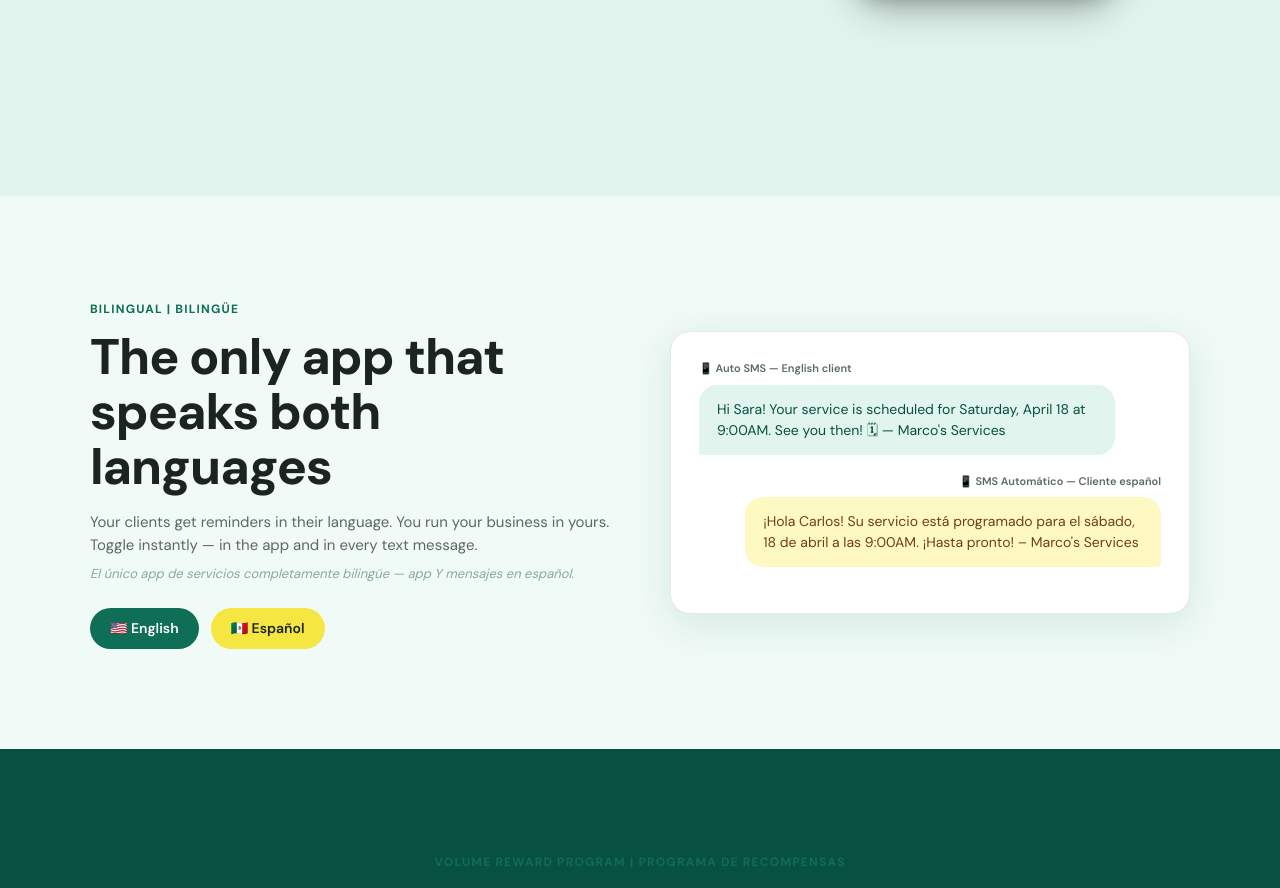
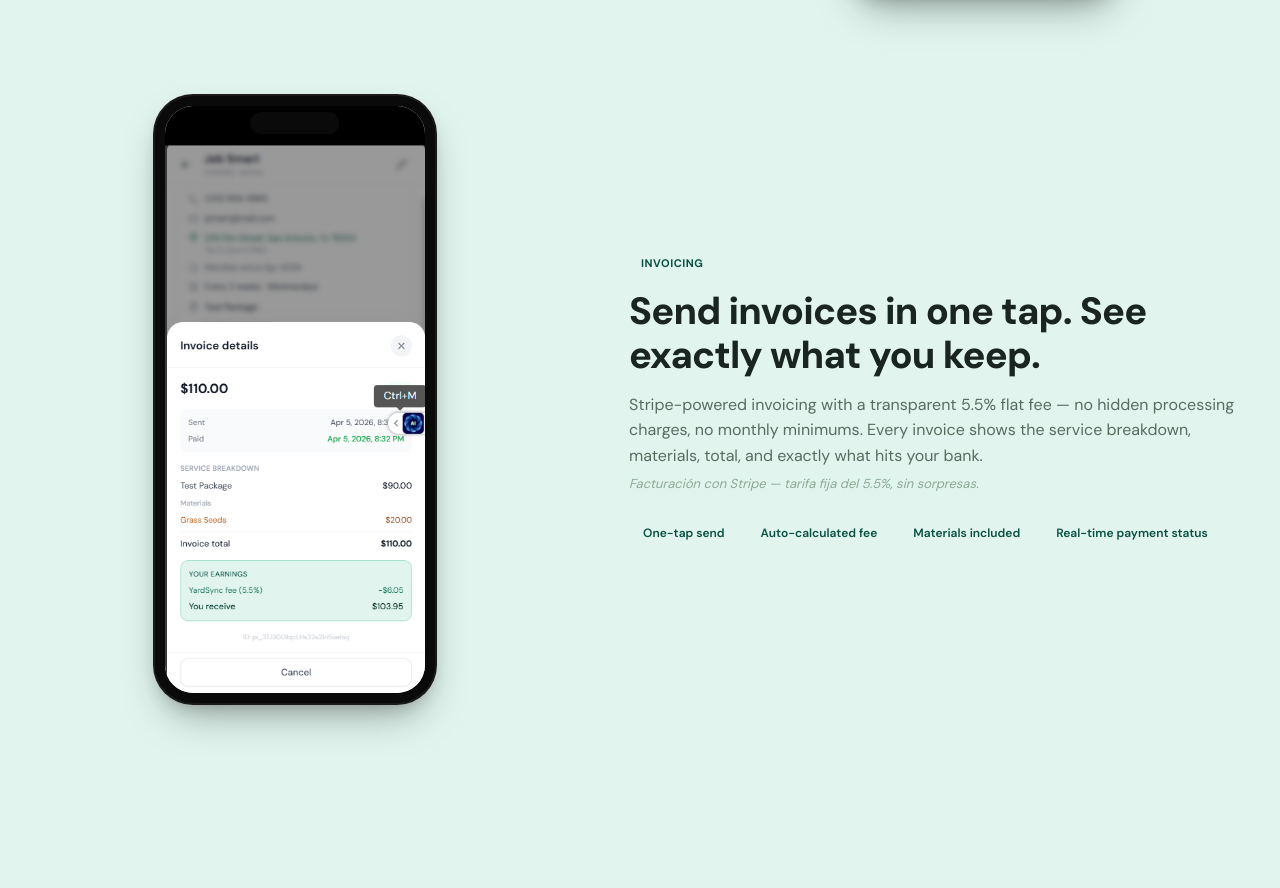
Before and after one commit to FanbaseTickets/yardsync, a Next.js app: page / in a window 1280 px wide. Shown: the part 5260-6148 px from the top of the page. Built offline with nearby package versions, Linux system fonts and the light colour scheme; no server answers.

Commit message:
Add Invoicing feature row with fee-transparency screenshot

```diff
--- a/app/(landing)/page.js
+++ b/app/(landing)/page.js
@@ -156,6 +156,22 @@ export default function LandingPage() {
             </div>
             <div className="lp-fph"><div className="lp-phone lp-phone-lg"><img className="lp-phone-screen" src="/landing/app-screen-materials-v4.png" alt="Materials tracking" /></div></div>
           </div>
+
+          <div className="lp-fr rev">
+            <div className="lp-ftext">
+              <div className="lp-ftag">INVOICING</div>
+              <h3 className="lp-fh">Send invoices in one tap. See exactly what you keep.</h3>
+              <p className="lp-fp">Stripe-powered invoicing with a transparent 5.5% flat fee — no hidden processing charges, no monthly minimums. Every invoice shows the service breakdown, materials, total, and exactly what hits your bank.</p>
+              <p className="lp-fes">Facturación con Stripe — tarifa fija del 5.5%, sin sorpresas.</p>
+              <div className="lp-cks">
+                <span>One-tap send</span>
+                <span>Auto-calculated fee</span>
+                <span>Materials included</span>
+                <span>Real-time payment status</span>
+              </div>
+            </div>
+            <div className="lp-fph"><div className="lp-phone lp-phone-lg"><img className="lp-phone-screen" src="/landing/app-invoice-summary-v4.png" alt="Invoice summary with fee breakdown" /></div></div>
+          </div>
         </div>
       </section>
 
```
